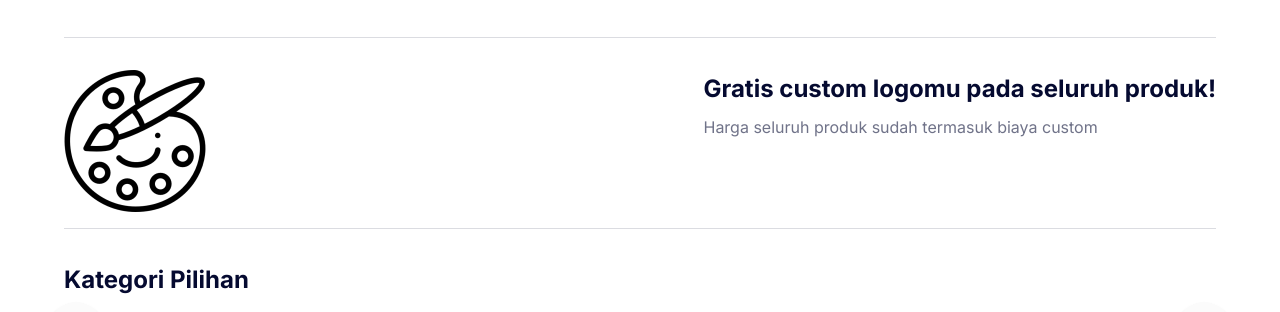
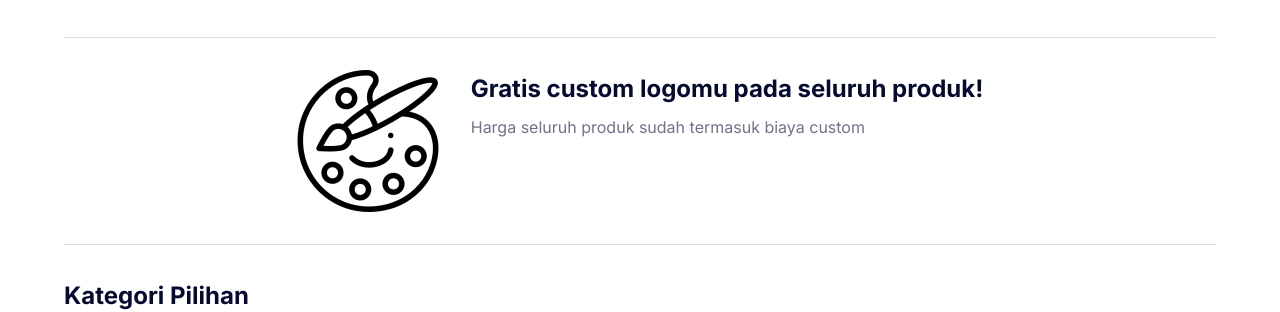
Before and after one commit to acomarcho/myimpresi-frontend, a Next.js app: page /product/1 in a window 1280 px wide. Shown: the part 2950-3262 px from the top of the page. Built offline with nearby package versions, Linux system fonts and the light colour scheme; no server answers; what react-google-recaptcha-v3 would draw is missing.

Commit message:
Fix: Adjust padding

```diff
--- a/pages/product/[id]/index.tsx
+++ b/pages/product/[id]/index.tsx
@@ -196,7 +196,7 @@ const SingleProduct = () => {
             <ProductScroll products={dummyProducts} />
           </div>
           <hr className="text-neutral-20 mt-[1rem]" />
-          <div className="mt-[2rem] flex flex-col lg:flex-row justify-between items-start gap-[2rem]">
+          <div className="mt-[2rem] flex flex-col lg:flex-row justify-between items-start gap-[2rem] lg:justify-center">
             <Image
               src="/assets/paint-palette.png"
               width={142}
@@ -211,7 +211,7 @@ const SingleProduct = () => {
               </p>
             </div>
           </div>
-          <hr className="text-neutral-20 mt-[1rem]" />
+          <hr className="text-neutral-20 mt-[2rem]" />
           <div className="mt-[2rem]">
             <Heading text="Kategori Pilihan" />
             <CategoryScroll />
```
